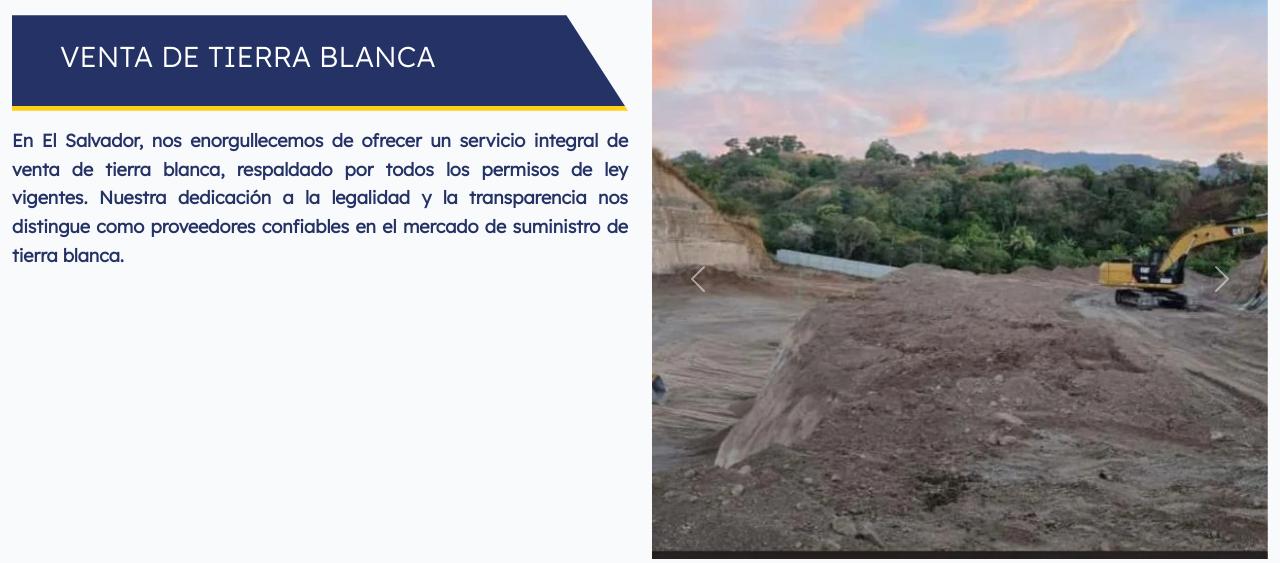
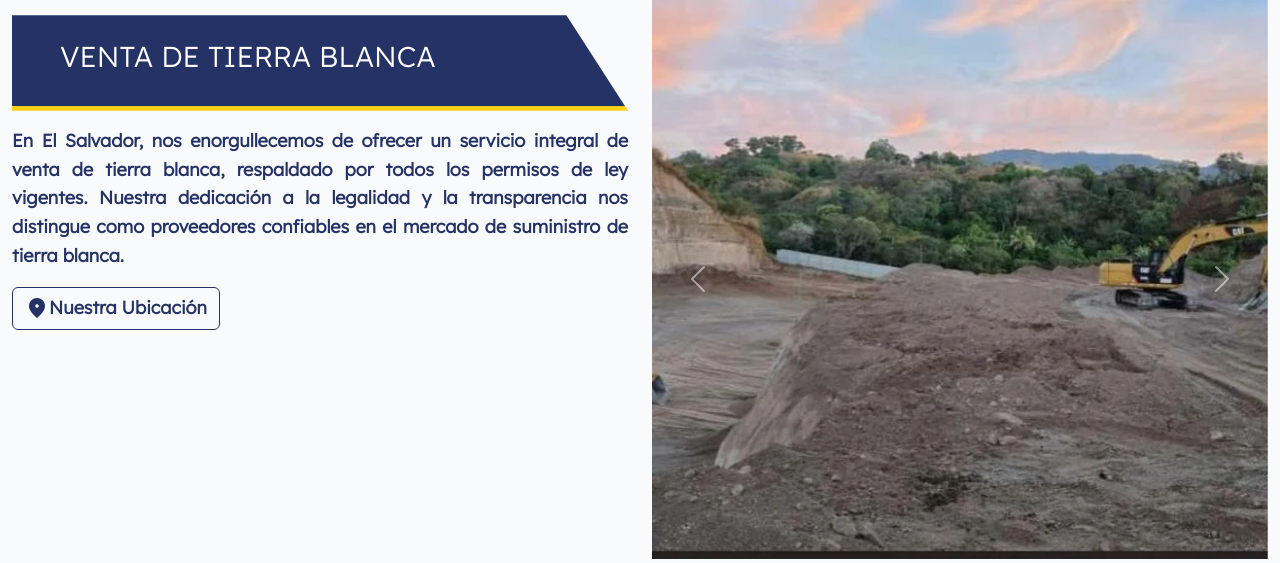
Before and after one commit to Ronaldo-Martinez/servicel, a Laravel app: page /servicios in a window 1280 px wide. Shown: the part 2081-2644 px from the top of the page. Run offline with Laravel 9, Linux system fonts and the light colour scheme; style sheets or scripts are compiled from the project's sources.

Commit message:
botón para ver ubicación

```diff
--- a/resources/views/pages/servicios.blade.php
+++ b/resources/views/pages/servicios.blade.php
@@ -196,6 +196,13 @@
                     dedicación a la legalidad y la transparencia nos distingue como proveedores
                     confiables en el mercado de suministro de tierra blanca.
                 </p>
+                <button class="btn btn-outline-secondary"  data-bs-toggle="modal" data-bs-target="#modal-miniexcavadoras">
+                    <div class="d-flex align-items-center justify-content-center fs-5 fw-bold" href="tel:+50322882451">
+                        <span class="material-symbols-outlined">
+                            location_on
+                        </span>Nuestra Ubicación
+                    </div>
+                </button>
             </div>
             <div class="col-12 col-md-6">
                 <div id="carouselTierraCaptions" class="carousel slide" data-bs-ride="carousel">
@@ -220,7 +227,7 @@
     <div class="modal-dialog modal-lg">
         <div class="modal-content">
         <div class="modal-header bg-secondary">
-            <h3 class="modal-title text-white" id="modal-miniexcavadoras-Label">Seleccione su país</h3>
+            <h3 class="modal-title text-white" id="modal-miniexcavadoras-Label">Nuestra Ubicación</h3>
             <button type="button" class="btn-close btn-close-white" data-bs-dismiss="modal" aria-label="Close"></button>
         </div>
         <div class="modal-body">
```
